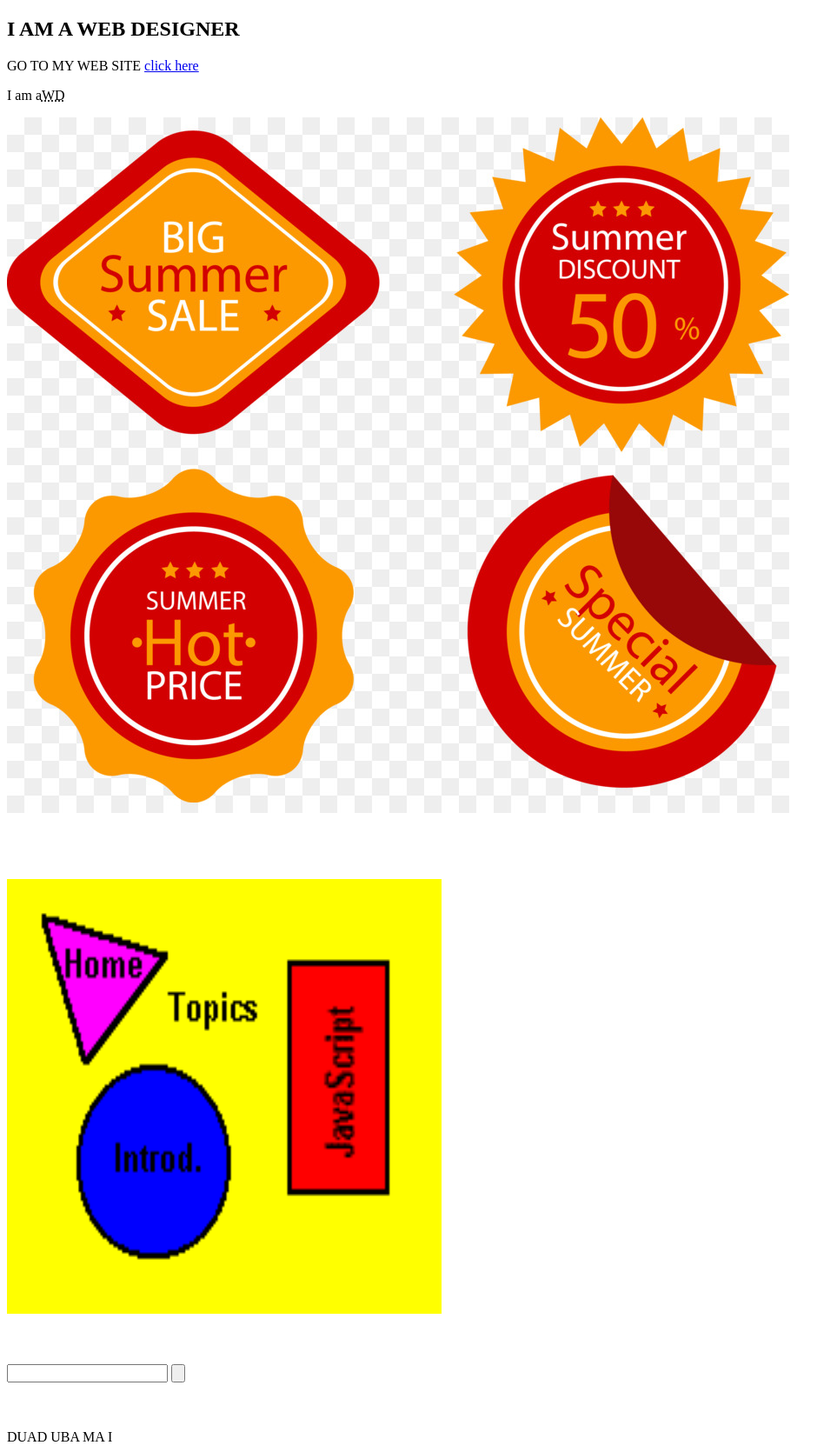
After one commit to freelancerdaud/DEMO, a PHP site: page /bdotag.html in a window 1280 px wide. The commit adds this page. Shown: the whole page at 87% size, without its empty margins (0-963 px from the left). Run offline with PHP 8.4, Linux system fonts and the light colour scheme.

Commit message:
eeeeee\]

```diff
--- a/CSS/style.css
+++ b/CSS/style.css
@@ -17,7 +17,7 @@ color: #f8f0c1,
 .b{
 
 
-
+text-align: center;
 
 
 
@@ -45,3 +45,11 @@ color: #f8f0c1,
 
 
     }
+
+
+.app{
+
+    margin: 0 auto;
+    border: 10px;
+    color: blue;
+    }
--- /dev/null
+++ b/bdotag.html
@@ -0,0 +1,103 @@
+<!DOCTYPE html>
+<html lang="en">
+
+<head>
+    <meta charset="UTF-8">
+    <meta name="viewport" content="width=device-width, initial-scale=1.0">
+     <meta http-equiv="X-UA-Compatible" content="ie=edge">
+    <title>BDO TAG</title>
+    <link rel="stylesheet" href="css/style.css">
+    <base href="image/">
+</head>
+
+<body>
+    <section>
+        <div>
+            <h1>
+                I AM A WEB DESIGNER
+
+
+
+            </h1>
+
+
+            <p>GO TO MY WEB SITE <a href="https://google.com" target="_blank" title="google.com">click here</a></p>
+            <p>I am a<abbr title="Web Design">WD</abbr></p>
+            <img src="kisspng-label-clip-art-summer-special-offer-tag-5aa0ac178626b9.8773009215204792555495.jpg"
+                alt="kisspng-label" usemap="#kisspng-label">
+            <map name="kisspng-label">
+
+                <area shape="poly" coords="0,185,214,14,428,192,214,367" href="" alt="">
+
+
+
+
+
+            </map>
+            <br>
+            <br>
+            <br>
+            <br>
+            <br>
+
+            <div class="app"> <img src="post-10247-13333826397958.gif" width="500" height="500"
+                    alt="post-10247-13333826397958" style=" margin:0 auto;" usemap="#post">
+                <map name="post">
+                    <area shape="poly" coords="40,40,185,85,90,210" href="" alt="">
+                    <area shape="rect" coords="318,92,436,365" href="" alt="">
+                    <area shape="circle" coords="165,325,100" href="" alt="">
+
+
+                </map>
+            </div>
+        </div>
+
+
+
+
+    </section>
+
+    <br>
+    <br>
+    <br>
+    <section id="">
+        <div class="">
+            <input list="city">
+            <datalist id="city">
+                <option value="Dhaka"></option>
+                <option value="chattgan"></option>
+                <option value="Borical" </option> <option value=""></option>
+                <option value=""></option>
+                <option value=""></option>
+                <option value=""></option>
+                <option value=""></option>
+                <option value=""></option>
+
+
+
+
+
+            </datalist>
+            <input type="submit" value="">
+        </div>
+    </section>
+    <section id="">
+        <div class=""></div>
+    </section>
+    <section id="">
+        <div class=""></div>
+    </section>
+    <section id="">
+        <div class=""></div>
+    </section>
+    <section id="">
+        <div class=""></div>
+    </section>
+
+    <br>
+    <br>
+    <br>
+    <bdo dir="rtl"> I AM ABU DAUD</bdo>
+</body>
+
+</html>
```
Also changed, not shown: index.html (+54 -3 lines), image/Screenshot_1.png (added), image/kisspng-label-clip-art-summer-special-offer-tag-5aa0ac178626b9.8773009215204792555495.jpg (added), image/post-10247-13333826397958.gif (added).
